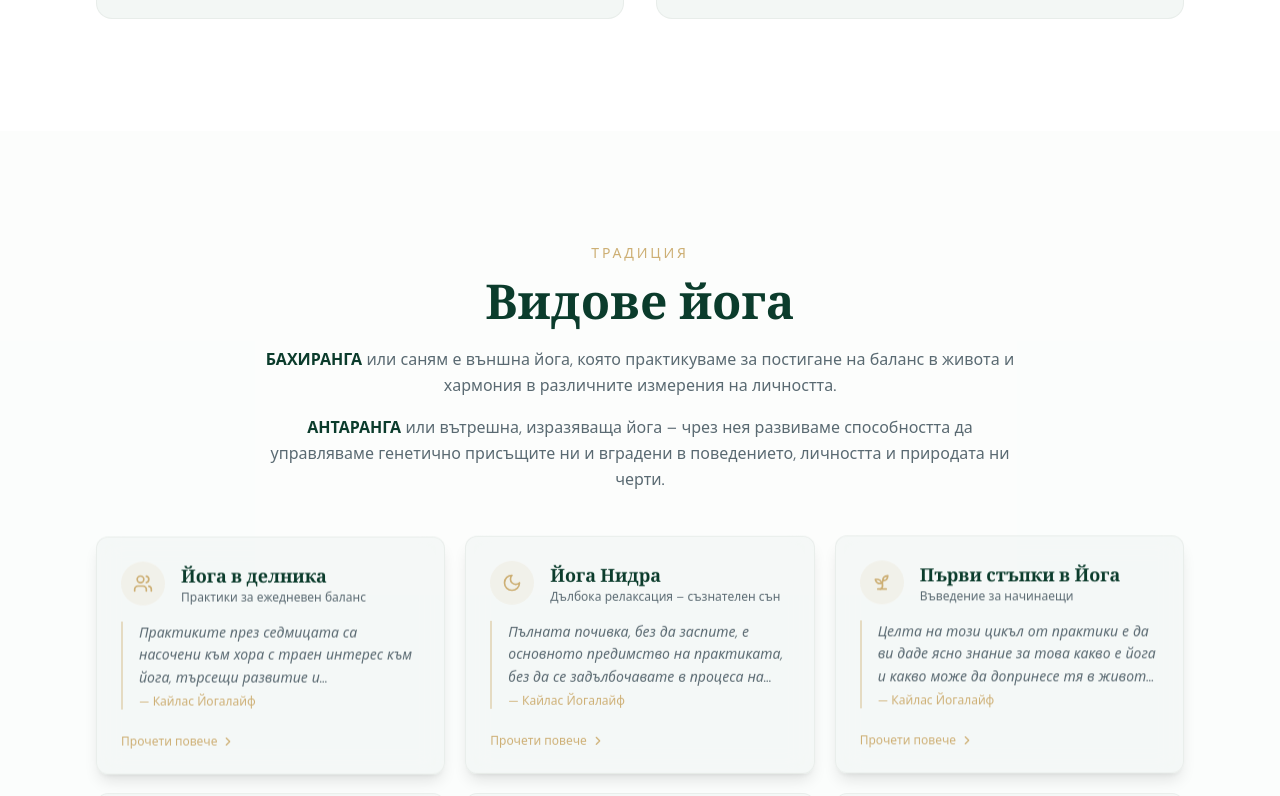
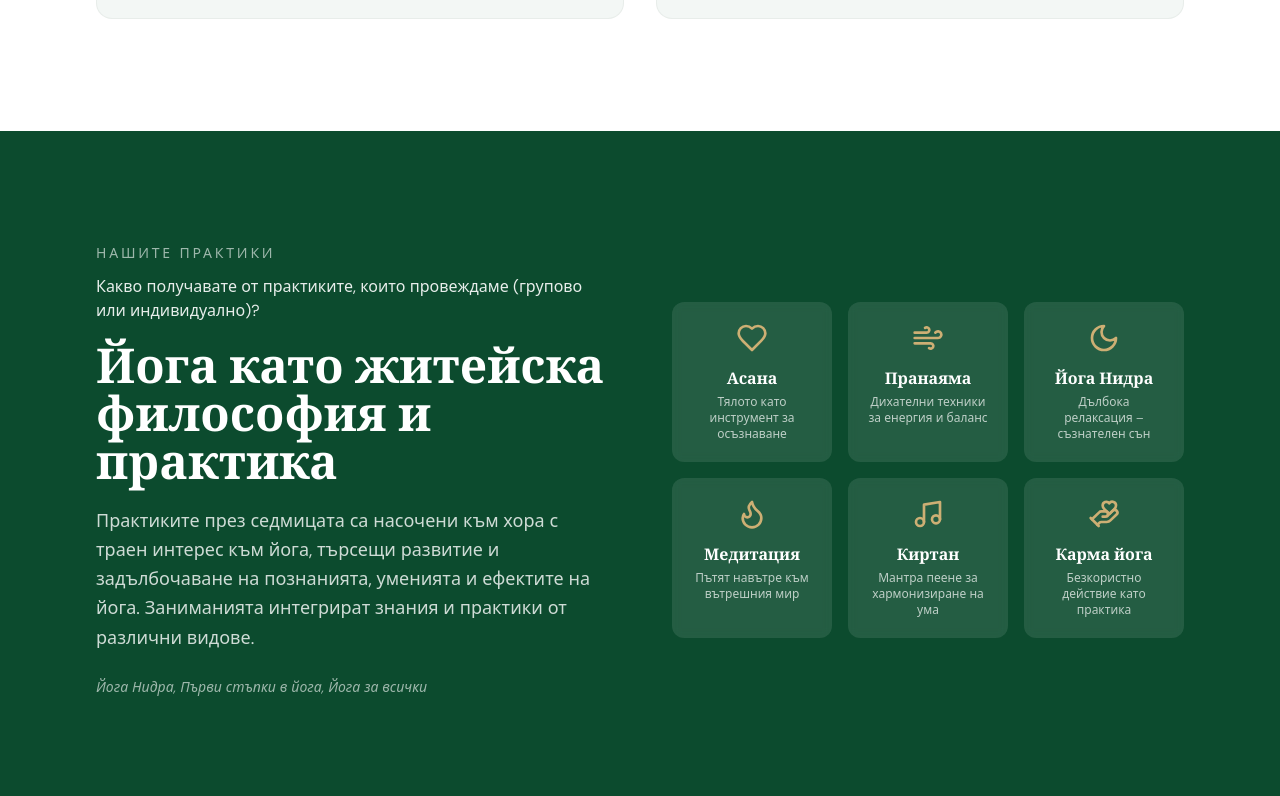
Before and after one commit to StroverIT/kailas, a Next.js app: page / in a window 1280 px wide. Shown: the part 4740-5536 px from the top of the page. Built offline with nearby package versions, Linux system fonts and the light colour scheme; no server answers; the database is empty; a web font is replaced by a local one.

Commit message:
Add YogaSystemSection to HomePage for enhanced content display

```diff
--- a/src/app/page.tsx
+++ b/src/app/page.tsx
@@ -9,6 +9,7 @@ import EventsSection from "@/components/EventsSection";
 import LeadMagnetSection from "@/components/LeadMagnetSection";
 import BookingSection from "@/components/BookingSection";
 import FooterSection from "@/components/FooterSection";
+import YogaSystemSection from "@/components/YogaSystemSection";
 
 export default function HomePage() {
   return (
@@ -22,7 +23,7 @@ export default function HomePage() {
       <ConceptSection />
       <SpaceSection />
       {/* YOGA SYSTEM & TYPES */}
-      {/* <YogaSystemSection /> */}
+      <YogaSystemSection />
       <YogaTypesSection />
       {/* WHO IT'S FOR */}
       {/* <AudienceSection /> */}
```
